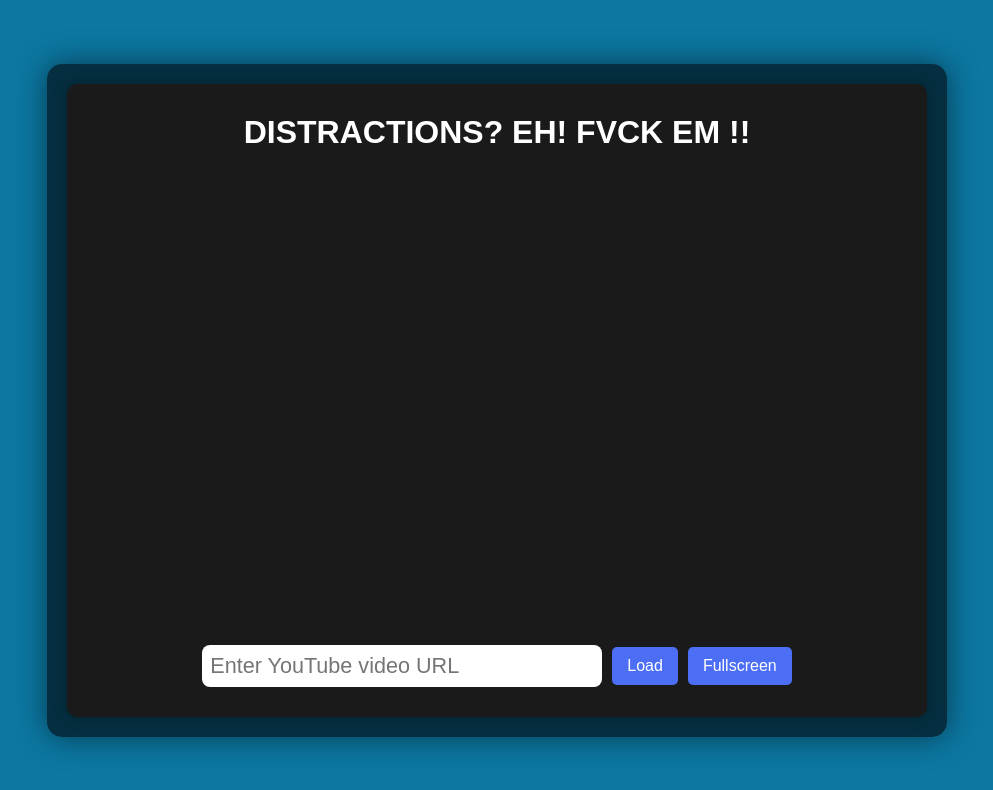
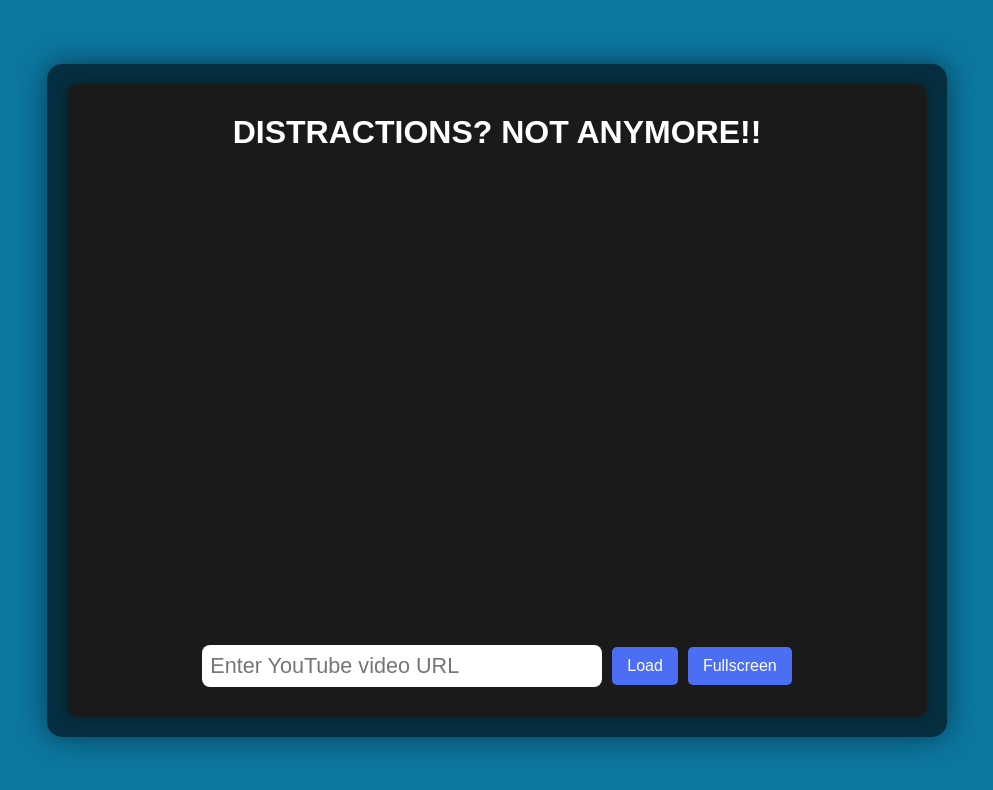
Before and after one commit to AnshumanMahanta/DistractionFreed, a plain HTML site: page Index.html in a window 1280 px wide. Shown: the whole page, without its empty margins (143-1136 px from the left). Drawn offline with Linux system fonts and the light colour scheme.

Commit message:
Update Index.html

```diff
--- a/Index.html
+++ b/Index.html
@@ -9,7 +9,7 @@
 <body>
     <div class="overlay">
         <div class="video-container">
-            <h1><p>Distractions? Eh! Fvck em !!</p></h1>
+            <h1><p>Distractions? Not Anymore!!</p></h1>
             <!-- YouTube video player (Initially empty) -->
             <iframe id="yt-player" width="800" height="450" frameborder="0"
                 allow="accelerometer; autoplay; encrypted-media; gyroscope; picture-in-picture" allowfullscreen>
```
